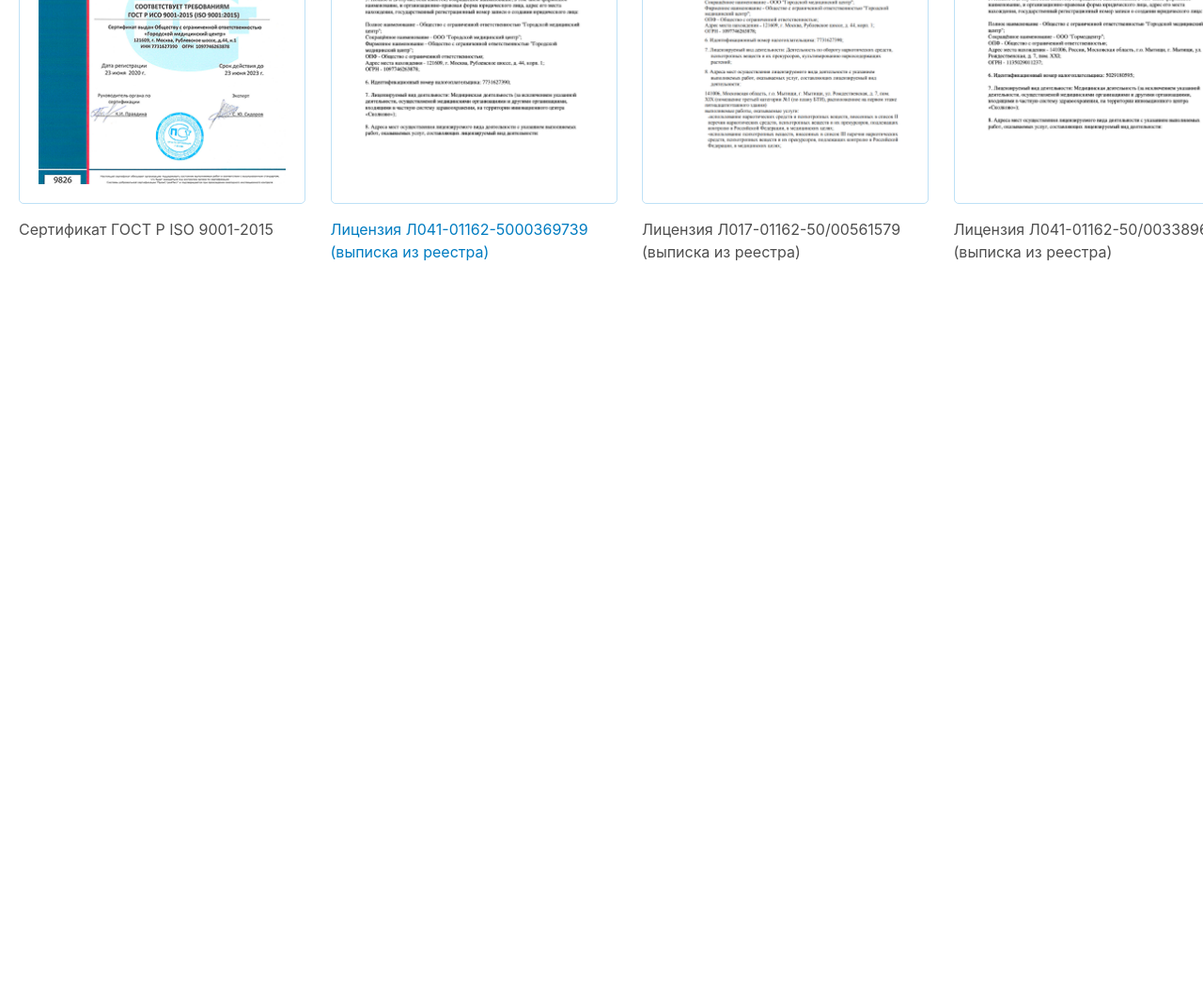
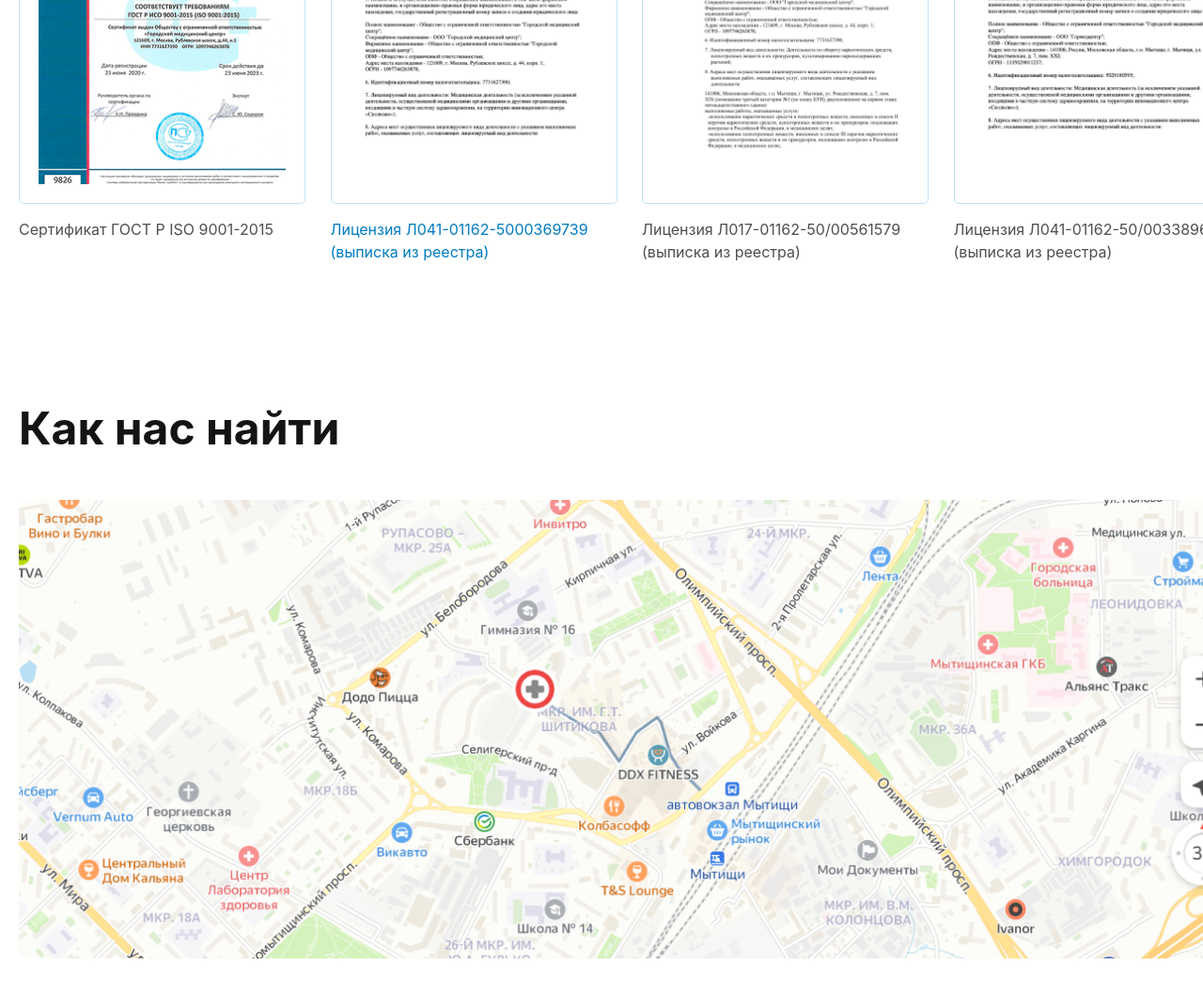
Before and after one commit to ramaz1k/exam-4, a website: page index.html in a window 1280 px wide. Shown: the part 7809-8853 px from the top of the page at 94% size. Before the commit the page ends 8109 px from the top, so only its background shows below. Drawn offline with nearby package versions, Linux system fonts and the light colour scheme; files that its build step writes are made by us from their sources.

Commit message:
created: 13th section

```diff
--- a/index.html
+++ b/index.html
@@ -514,6 +514,15 @@
                 </div>
             </div>
         </section>
+
+        <section class="w-full p-5 lg:w-[1350px] m-auto mt-[100px] h-auto flex flex-col gap-[40px]">
+            <h1 class="text-[48px] font-bold text-[#141414]">Как нас найти</h1>
+            <div class="flex overflow-x-auto lg:grid lg:grid-cols-1 gap-4 snap-x scrollbar-none">
+                <div class="w-[1300px] h-[492px] snap-x shrink-0">
+                    <img src="./images/map (4).png" alt="">
+                </div>
+            </div>
+        </section>
     </main>
 </body>
 </html>
```
Also changed, not shown: images/map (4).png (added).
